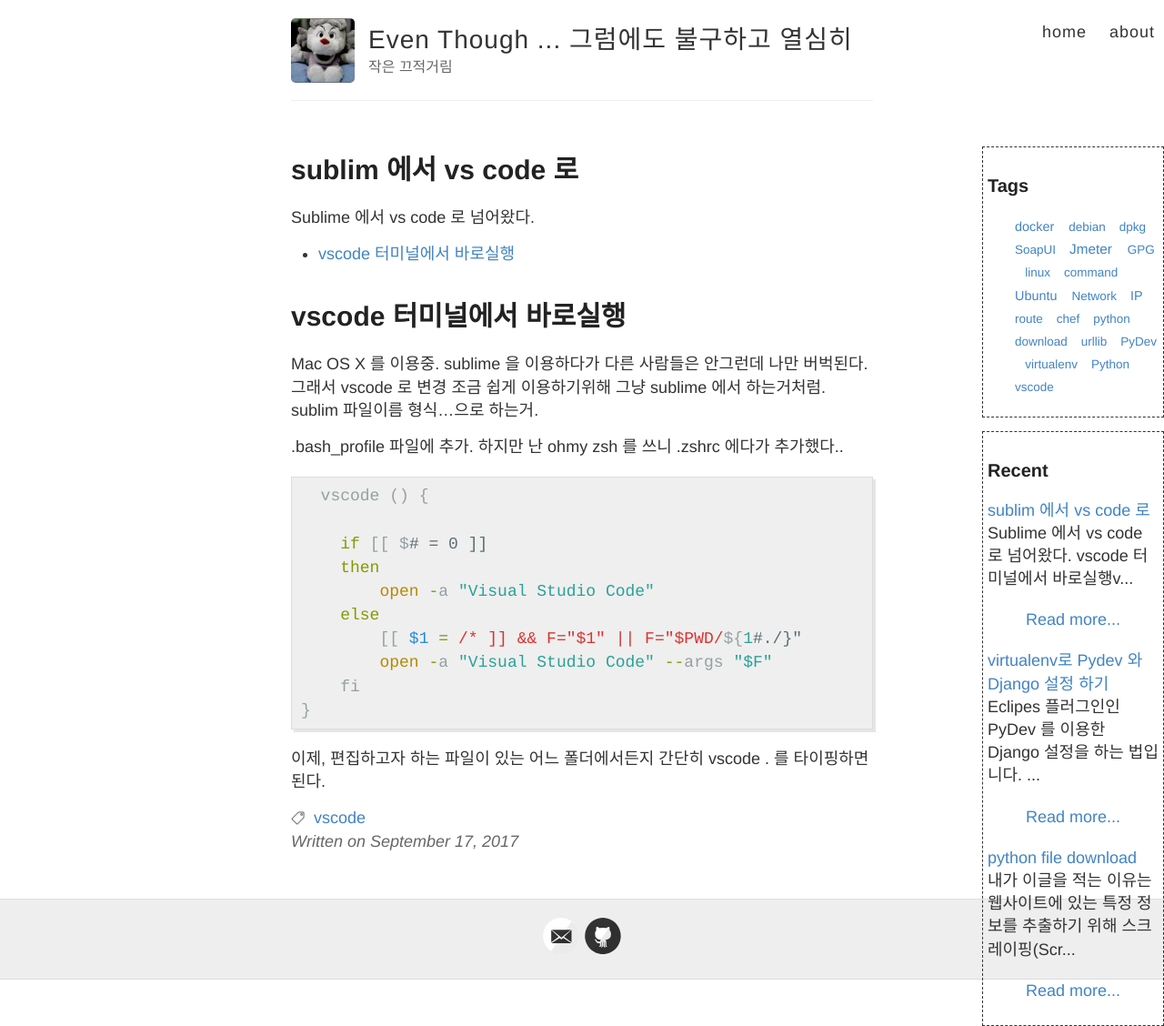
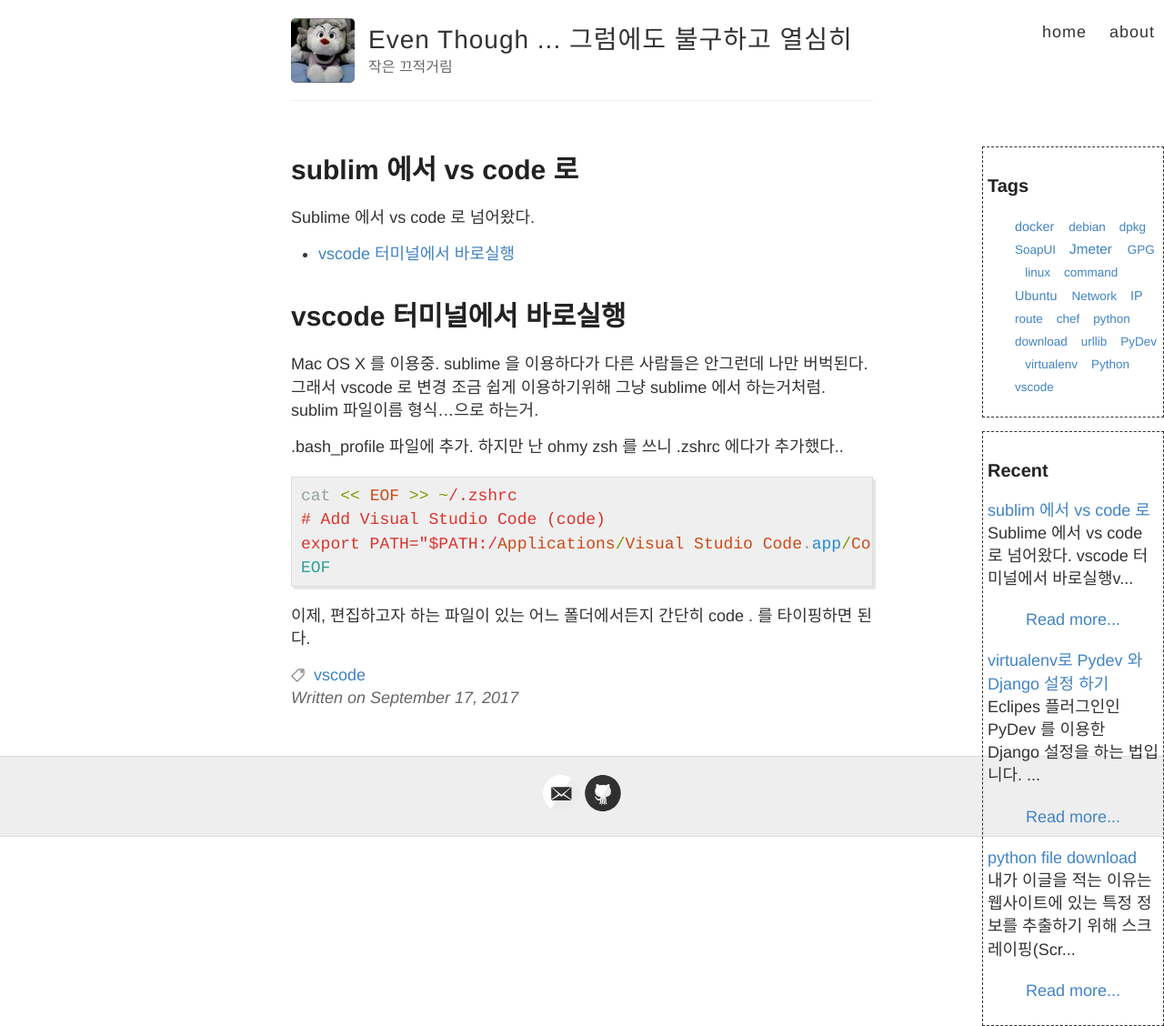
Before and after one commit to xmlangel/xmlangel.github.io, a Jekyll site: the page built from _posts/2017-09-17-vscode.md, in a window 1280 px wide. Shown: the whole page at 91% size. Built offline with Jekyll 4.4.1, drawn with Linux system fonts in a browser that asks for light colours; nearby versions of some CDN libraries; comment, search, counter and statistics services are not loaded.

Commit message:
path 추가.

```diff
--- a/_posts/2017-09-17-vscode.md
+++ b/_posts/2017-09-17-vscode.md
@@ -22,16 +22,12 @@ Mac OS X 를 이용중. sublime 을 이용하다가 다른 사람들은 안그
 
 
 {% highlight ruby %}
-  vscode () {
 
-    if [[ $# = 0 ]]
-    then
-        open -a "Visual Studio Code"
-    else
-        [[ $1 = /* ]] && F="$1" || F="$PWD/${1#./}"
-        open -a "Visual Studio Code" --args "$F"
-    fi
-}
+cat << EOF >> ~/.zshrc
+# Add Visual Studio Code (code)
+export PATH="$PATH:/Applications/Visual Studio Code.app/Contents/Resources/app/bin"
+EOF
+
 {% endhighlight %}
 
-이제, 편집하고자 하는 파일이 있는 어느 폴더에서든지 간단히 vscode . 를 타이핑하면 된다.
+이제, 편집하고자 하는 파일이 있는 어느 폴더에서든지 간단히 code . 를 타이핑하면 된다.
```
